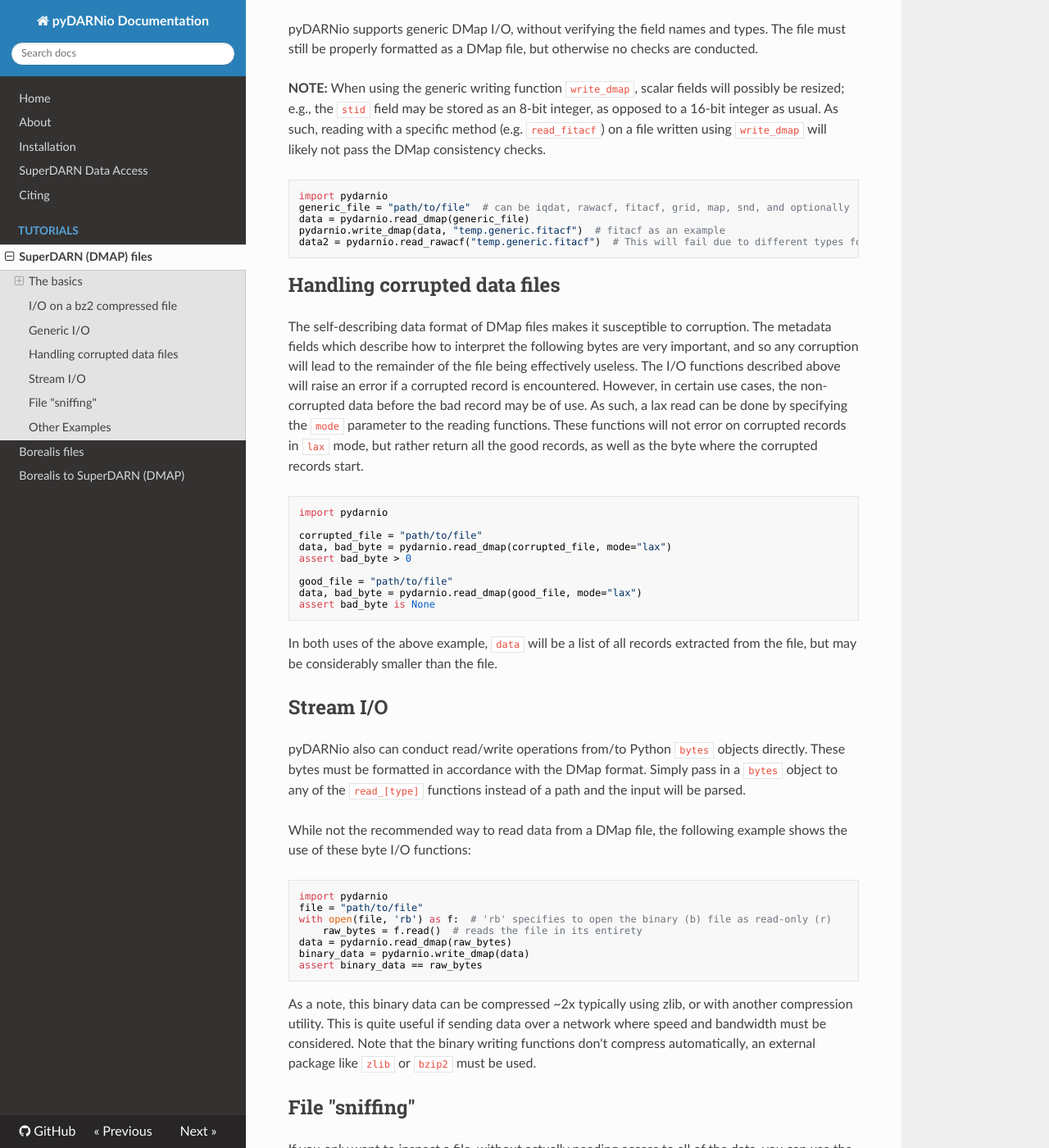
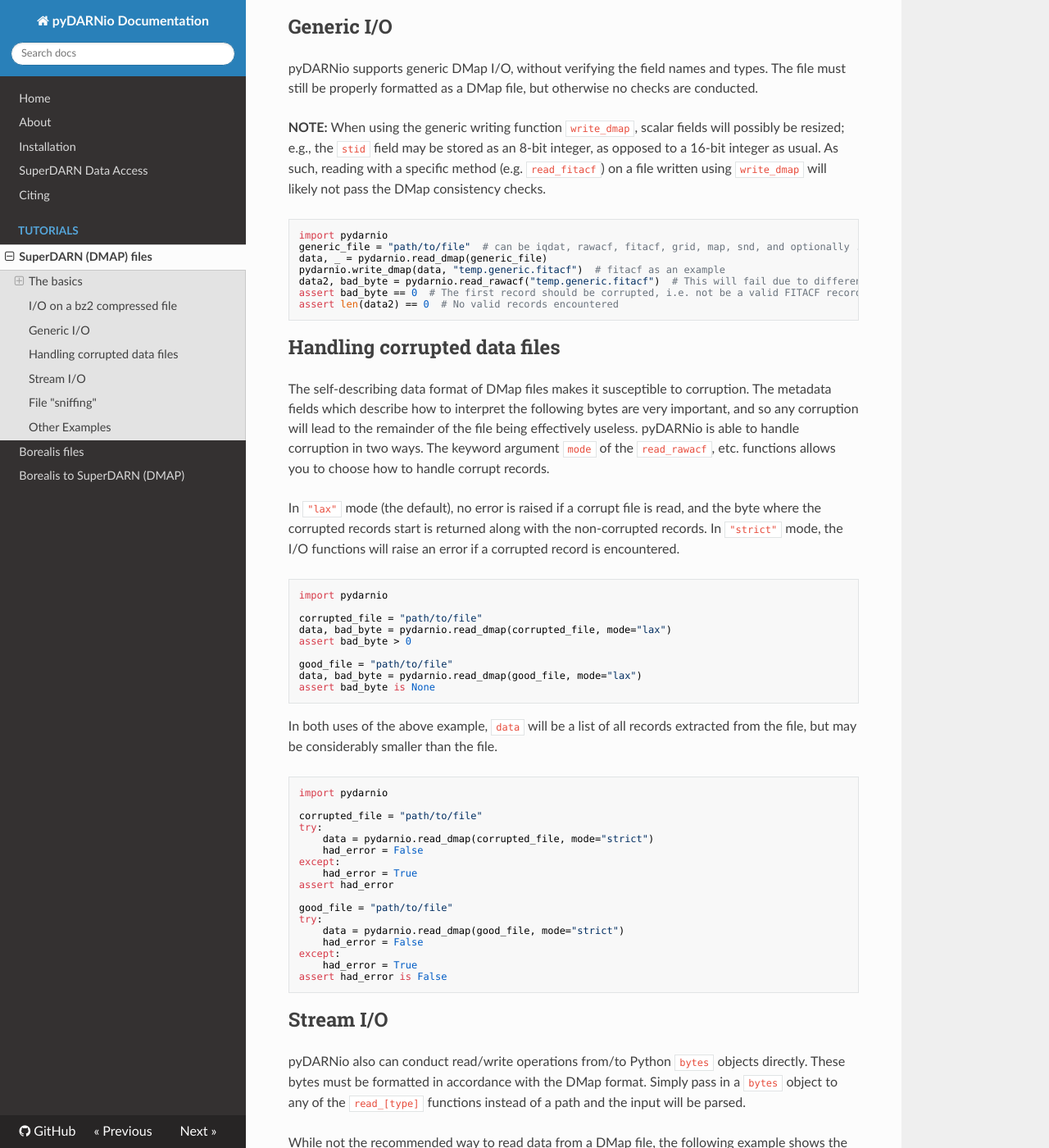
Before and after one commit to SuperDARN/pyDARNio, an MkDocs documentation site: the page built from docs/user/SDarn.md, in a window 1280 px wide and 1400 px high, scrolled down 2025 px. Shown: the whole window at 82% size. Built offline with MkDocs 1.6.1, drawn with Linux system fonts in a browser that asks for light colours; nearby versions of some CDN libraries; some of the changed text lies outside the part shown.

Commit message:
Changed default read mode to "lax".

````diff
--- a/docs/user/SDarn.md
+++ b/docs/user/SDarn.md
@@ -21,13 +21,14 @@
 import pydarnio
 
 file = "path/to/rawacf_file"
-data = pydarnio.read_rawacf(file)
+data, _ = pydarnio.read_rawacf(file)  # returns `tuple[list[dict], Optional[int]]`
 outfile = "path/to/outfile.rawacf"
 pydarnio.write_rawacf(data, outfile)  # writes binary data to `outfile`
 raw_bytes = pydarnio.write_rawacf(data)  # returns a `bytes` object
 ```
-which puts the file contents into `data`, then writes out to `"path/to/outfile.rawacf". `data` will be a list of dictionaries,
-where each dictionary is a DMAP record. The supported reading functions are:
+`pydarnio.read_rawacf(...)` reads the file into a list of dictionaries, returning the list as well as the byte where any corrupted records start.
+
+The supported reading functions are:
 
 - `read_iqdat`,
 - `read_rawacf`,
@@ -86,18 +87,22 @@
 ```python
 import pydarnio
 generic_file = "path/to/file"  # can be iqdat, rawacf, fitacf, grid, map, snd, and optionally .bz2 compressed
-data = pydarnio.read_dmap(generic_file)
+data, _ = pydarnio.read_dmap(generic_file)
 pydarnio.write_dmap(data, "temp.generic.fitacf")  # fitacf as an example
-data2 = pydarnio.read_rawacf("temp.generic.fitacf")  # This will fail due to different types for scalar fields
+data2, bad_byte = pydarnio.read_rawacf("temp.generic.fitacf")  # This will fail due to different types for scalar fields
+assert bad_byte == 0  # The first record should be corrupted, i.e. not be a valid FITACF record
+assert len(data2) == 0  # No valid records encountered
 ```
 
 ## Handling corrupted data files
 The self-describing data format of DMap files makes it susceptible to corruption. The metadata fields which describe
 how to interpret the following bytes are very important, and so any corruption will lead to the remainder of the file being
-effectively useless. The I/O functions described above will raise an error if a corrupted record is encountered. However,
-in certain use cases, the non-corrupted data before the bad record may be of use. As such, a lax read can be done by
-specifying the `mode` parameter to the reading functions. These functions will not error on corrupted records in `lax` mode,
-but rather return all the good records, as well as the byte where the corrupted records start.
+effectively useless. pyDARNio is able to handle corruption in two ways. The keyword argument `mode` of the `read_rawacf`, etc.
+functions allows you to choose how to handle corrupt records.
+
+In `"lax"` mode (the default), no error is raised if a corrupt file is read, and the byte where the corrupted records start is
+returned along with the non-corrupted records.
+In `"strict"` mode, the I/O functions will raise an error if a corrupted record is encountered.
 
 ```python
 import pydarnio
@@ -113,6 +118,26 @@
 In both uses of the above example, `data` will be a list of all records extracted from the file, but may be
 considerably smaller than the file.
 
+```python
+import pydarnio
+
+corrupted_file = "path/to/file"
+try:
+    data = pydarnio.read_dmap(corrupted_file, mode="strict")
+    had_error = False
+except:
+    had_error = True
+assert had_error
+
+good_file = "path/to/file"
+try:
+    data = pydarnio.read_dmap(good_file, mode="strict")
+    had_error = False
+except:
+    had_error = True
+assert had_error is False
+```
+
 ## Stream I/O
 pyDARNio also can conduct read/write operations from/to Python `bytes` objects directly. These bytes must be formatted in
 accordance with the DMap format. Simply pass in a `bytes` object to any of the `read_[type]` functions instead of a path
@@ -121,11 +146,11 @@
 While not the recommended way to read data from a DMap file, the following example shows the use of these byte I/O functions:
 ```python
 import pydarnio
-file = "path/to/file"
+file = "path/to/file.fitacf"
 with open(file, 'rb') as f:  # 'rb' specifies to open the binary (b) file as read-only (r)
     raw_bytes = f.read()  # reads the file in its entirety
-data = pydarnio.read_dmap(raw_bytes)
-binary_data = pydarnio.write_dmap(data)
+data, _ = pydarnio.read_dmap(raw_bytes)
+binary_data = pydarnio.write_fitacf(data)
 assert binary_data == raw_bytes
 ```
 As a note, this binary data can be compressed ~2x typically using zlib, or with another compression utility. This is quite
@@ -159,7 +184,7 @@
 fitacf_files.sort()
 print("Reading in fitacf files")
 for fitacf_file in fitacf_files:
-    data += pydarnio.read_fitacf(fitacf_file)
+    data += pydarnio.read_fitacf(fitacf_file)[0]  # ignore the bytes where corruption may start
 print("Reading complete...")
 pydarnio.write_fitacf(data, "path/to/fitacf/files/<date>.<radar>.fitacf.bz2")  # Write the concatenated data together
 ```
--- a/setup.cfg
+++ b/setup.cfg
@@ -18,7 +18,7 @@
 install_requires =
     numpy<3
     h5py>=3.11.0
-    darn-dmap>=0.4.0
+    darn-dmap==0.4.0
 
 [options.extras_require]
 xarray =
````
Also changed, not shown: other parts of docs/user/SDarn.md (+3 -3 lines), 1 other file.
